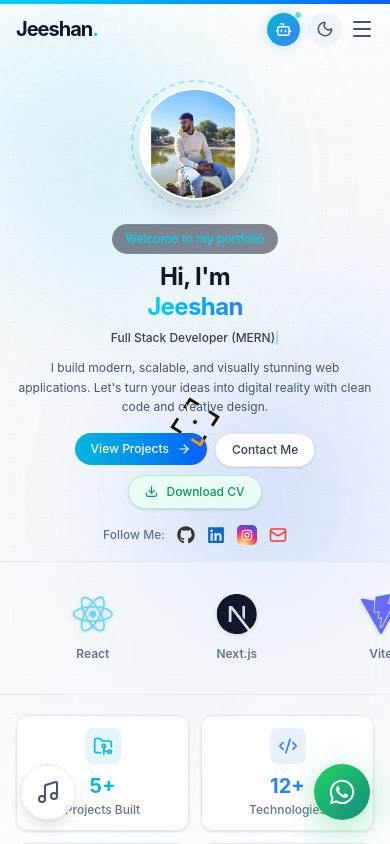
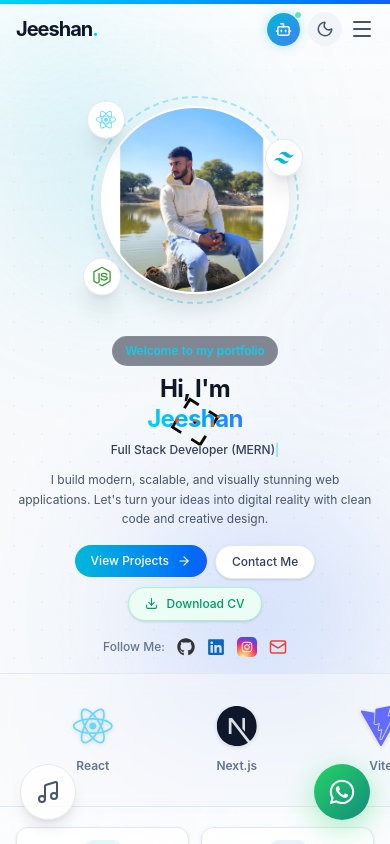
Before and after one commit to jeeshanabbasi/portfolio-js, a React (Vite) app: page / in a window 390 px wide. Shown: the top 844 px of the page. Built offline with nearby package versions, Linux system fonts and the light colour scheme.

Commit message:
style: optimize hero profile image and floating badges for mobile view

```diff
--- a/src/components/Hero.jsx
+++ b/src/components/Hero.jsx
@@ -110,9 +110,9 @@ export default function Hero() {
               initial={{ opacity: 0, scale: 0.9 }}
               animate={{ opacity: 1, scale: 1 }}
               transition={{ duration: 0.8, delay: 0.2 }}
-              className="flex justify-center relative order-1 md:order-2"
+              className="flex justify-center relative order-1 md:order-2 py-4"
             >
-              <div className="w-32 h-32 sm:w-48 sm:h-48 md:w-72 md:h-72 lg:w-80 lg:h-80 relative">
+              <div className="w-52 h-52 sm:w-64 sm:h-64 md:w-80 md:h-80 lg:w-[360px] lg:h-[360px] relative">
                 {/* Rotating dashed ring */}
                 <motion.div
                   animate={{ rotate: 360 }}
@@ -120,8 +120,8 @@ export default function Hero() {
                   className="absolute inset-0 border-2 border-dashed border-cyan-500/30 rounded-full"
                 />
 
-                {/* Profile image */}
-                <div className="absolute inset-2 md:inset-4 rounded-full overflow-hidden bg-slate-100 dark:bg-slate-800 border-2 md:border-4 border-white dark:border-slate-800 shadow-xl z-10">
+                {/* Profile image with subtle gradient border */}
+                <div className="absolute inset-2.5 md:inset-4 rounded-full overflow-hidden bg-slate-100 dark:bg-slate-800 border-2 md:border-4 border-white dark:border-slate-800 shadow-xl z-10">
                   <img
                     src="/profile.jpg"
                     alt="Jeeshan"
@@ -133,29 +133,29 @@ export default function Hero() {
                   />
                 </div>
 
-                {/* Floating badges - hidden on mobile */}
+                {/* Floating badges - visible and scaled on mobile */}
                 <motion.div
-                  animate={{ y: [0, -10, 0] }}
+                  animate={{ y: [0, -8, 0] }}
                   transition={{ duration: 3, repeat: Infinity, ease: "easeInOut" }}
-                  className="hidden md:flex absolute top-0 -left-5 bg-white dark:bg-slate-800 border border-slate-200 dark:border-slate-700 shadow-xl p-3 rounded-full text-[#61DAFB] items-center justify-center z-20"
+                  className="absolute top-2 -left-1 md:top-0 md:-left-5 bg-white dark:bg-slate-800 border border-slate-200 dark:border-slate-700 shadow-xl p-2 md:p-3 rounded-full text-[#61DAFB] flex items-center justify-center z-20"
                 >
-                  <FaReact className="w-7 h-7" />
+                  <FaReact className="w-5 h-5 md:w-7 md:h-7" />
                 </motion.div>
 
                 <motion.div
-                  animate={{ y: [0, 10, 0] }}
+                  animate={{ y: [0, 8, 0] }}
                   transition={{ duration: 4, repeat: Infinity, ease: "easeInOut", delay: 1 }}
-                  className="hidden md:flex absolute bottom-6 -left-7 bg-white dark:bg-slate-800 border border-slate-200 dark:border-slate-700 shadow-xl p-3 rounded-full text-[#339933] items-center justify-center z-20"
+                  className="absolute bottom-4 -left-2 md:bottom-6 md:-left-7 bg-white dark:bg-slate-800 border border-slate-200 dark:border-slate-700 shadow-xl p-2 md:p-3 rounded-full text-[#339933] flex items-center justify-center z-20"
                 >
-                  <FaNodeJs className="w-7 h-7" />
+                  <FaNodeJs className="w-5 h-5 md:w-7 md:h-7" />
                 </motion.div>
 
                 <motion.div
-                  animate={{ y: [0, -15, 0] }}
+                  animate={{ y: [0, -12, 0] }}
                   transition={{ duration: 3.5, repeat: Infinity, ease: "easeInOut", delay: 0.5 }}
-                  className="hidden md:flex absolute top-14 -right-7 bg-white dark:bg-slate-800 border border-slate-200 dark:border-slate-700 shadow-xl p-3 rounded-full text-[#06B6D4] items-center justify-center z-20"
+                  className="absolute top-12 -right-1 md:top-14 md:-right-7 bg-white dark:bg-slate-800 border border-slate-200 dark:border-slate-700 shadow-xl p-2 md:p-3 rounded-full text-[#06B6D4] flex items-center justify-center z-20"
                 >
-                  <SiTailwindcss className="w-7 h-7" />
+                  <SiTailwindcss className="w-5 h-5 md:w-7 md:h-7" />
                 </motion.div>
               </div>
             </motion.div>
```
